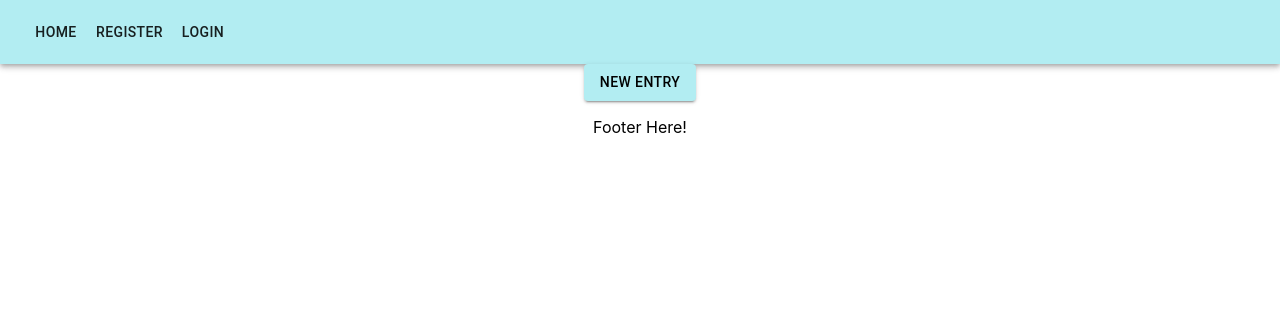
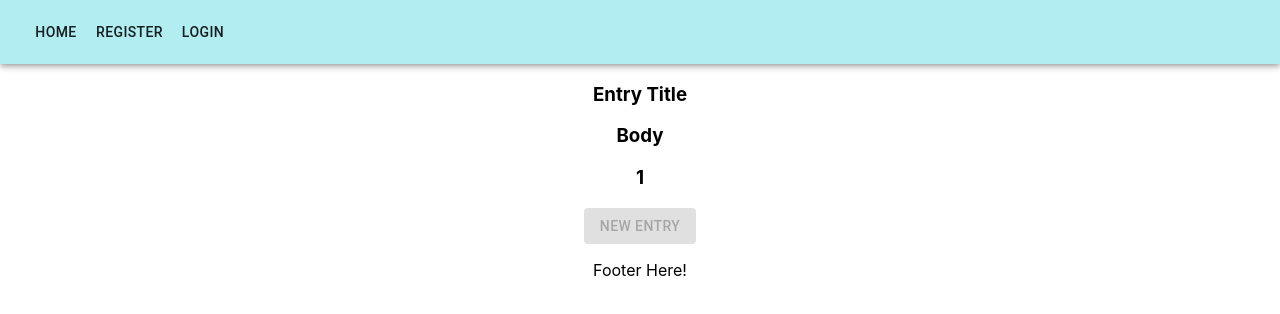
Before and after one commit to mgcarbonell/cuneiform-frontend, a React (Create React App) app: page / in a window 1280 px wide. Shown: the top 314 px of the page. Built offline with nearby package versions, Linux system fonts and the light colour scheme.

Commit message:
add EntryList.js. Edit Routes.js, Home.js

```diff
--- /dev/null
+++ b/src/components/EntryList.js
@@ -0,0 +1,14 @@
+import React, { useState } from 'react';
+
+
+const EntryList = (props) => {
+  return (
+    <div>
+      <h3>Entry Title</h3>
+      <h3>Body</h3>
+      <h3>1</h3>
+    </div>
+  )
+}
+
+export default EntryList;
--- a/src/config/Routes.js
+++ b/src/config/Routes.js
@@ -5,6 +5,7 @@ import Home from '../pages/Home'
 import Register from '../pages/Register'
 import Login from '../pages/Login'
 import Profile from '../pages/Profile'
+import EntryList from '../components/EntryList'
 
 const PrivateRoute = ({ component: Component, ...rest }) => {
   const currentUser = localStorage.getItem('id')
@@ -17,6 +18,7 @@ const PrivateRoute = ({ component: Component, ...rest }) => {
 const Routes = (props) => (
   <Switch>
     <Route exact path='/' component={ Home } />
+    <Route path='/EntryList' component={ EntryList } />
     <Route path='/register' component={ Register } />
     <Route path='/login' render={ (routeComponentProps) => {
       return  <Login
--- a/src/pages/Home.js
+++ b/src/pages/Home.js
@@ -2,14 +2,29 @@ import { Typography } from '@material-ui/core';
 import React from 'react';
 import { Link } from 'react-router-dom';
 import { Button } from '@material-ui/core';
+import EntryList from '../components/EntryList';
 
-const Home = () => {
+const Home = (props) => {
   return (
-    <div /* className="App" */>
-      <Button color="primary" variant="contained">
-        New Entry
-      </Button>
-    </div>
+    <>
+    <EntryList />
+    { props.currentUser ?
+    <>
+      <Link to={'/NewEntry'}>
+        <Button color="primary" variant="contained">
+          New Entry
+        </Button>
+      </Link>
+    </>
+      :
+    <>
+      <Button color="primary" variant="contained" disabled>
+          New Entry
+        </Button>
+    {console.log(props)}
+    </>
+    }
+    </>
   )
 }
 
```
